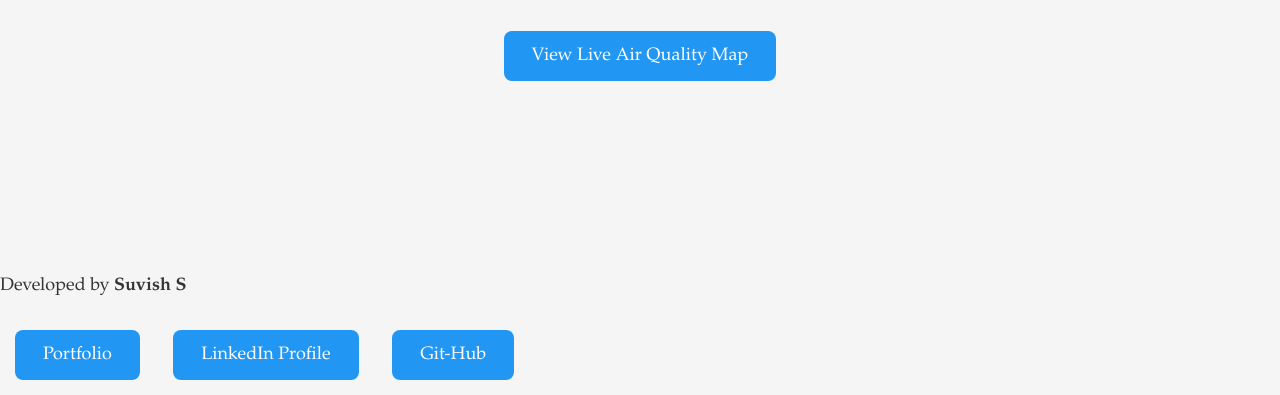
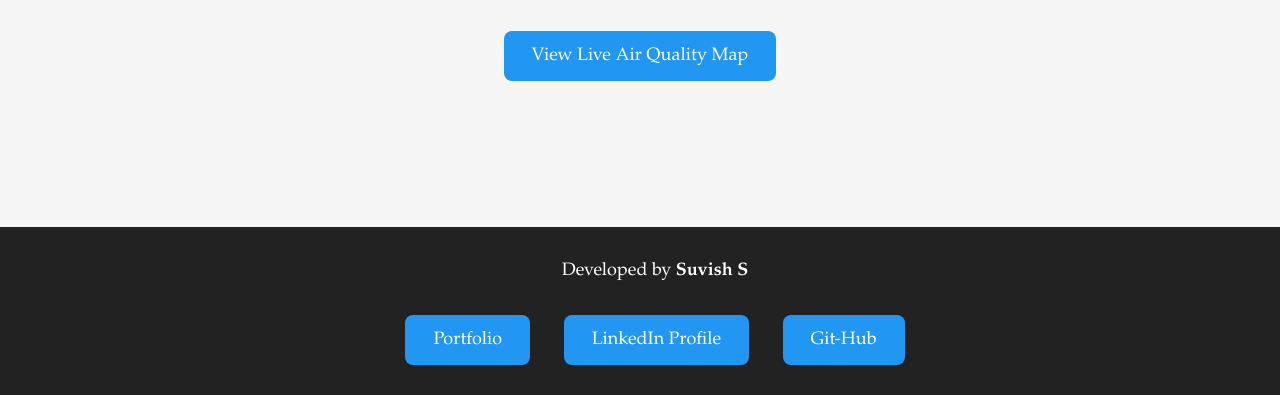
Before and after one commit to Suvish13/Live-Air-Quality-Monitoring, a Flask app: page / in a window 1280 px wide. Shown: the part 405-800 px from the top of the page. Run offline with Flask 3, Linux system fonts and the light colour scheme.

Commit message:
style update

```diff
--- a/static/style.css
+++ b/static/style.css
@@ -75,9 +75,12 @@ button:hover, .btn:hover {
 }
 
 footer {
-  margin-top: 40px;
-  font-size: 14px;
-  color: #333;
+    background: #222;
+    color: white;
+    font-size: 14px;
+    text-align: center;
+    padding: 15px;
+    width: 100%;
 }
 
 @media (max-width: 600px) {
```
